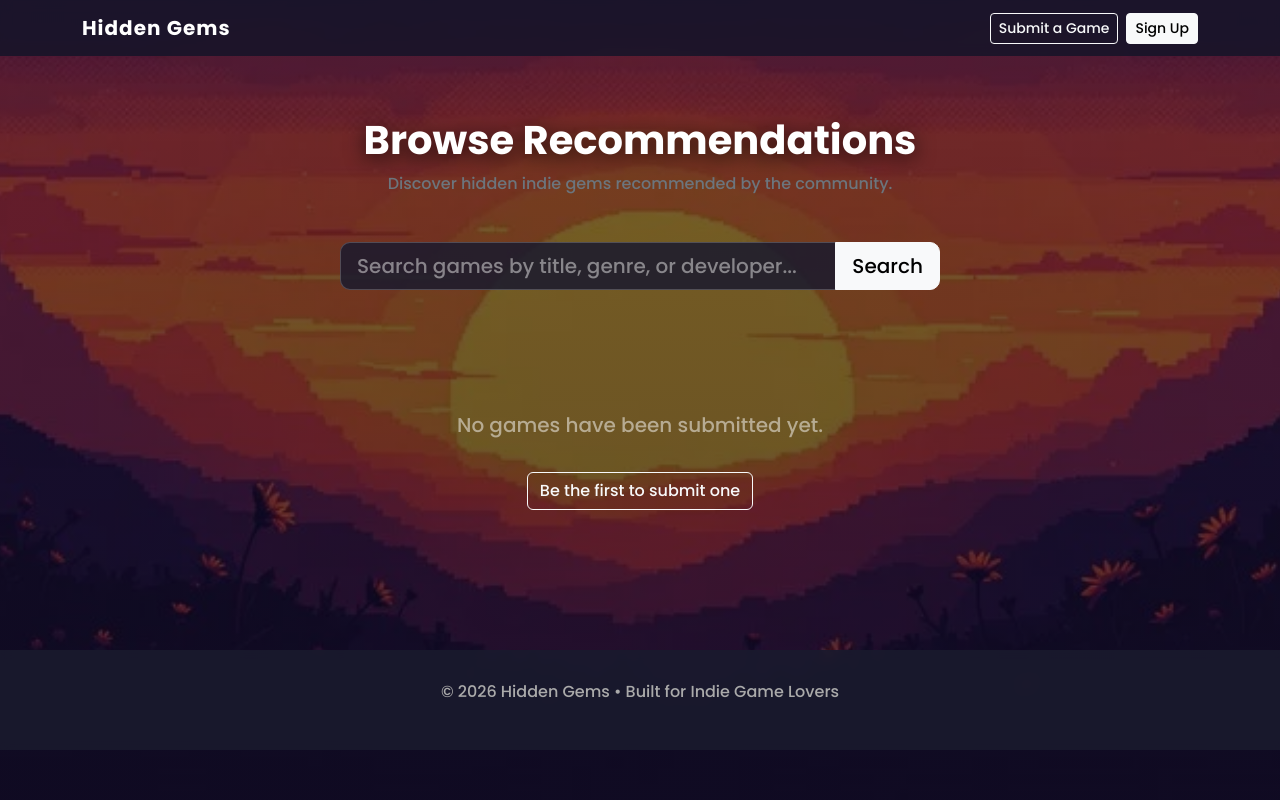
After one commit to CS4300-CS5300-SP26/dev3_cust2, a Django app: page /browse/ in a window 1280 px wide. The commit adds this page. Run offline with Django 4.2, Linux system fonts and the light colour scheme; data that the repository does not hold is empty.

Commit message:
Added game browse page. Search bar included for future functionality

```diff
--- a/hiddengems/hiddengems/settings.py
+++ b/hiddengems/hiddengems/settings.py
@@ -12,9 +12,12 @@ https://docs.djangoproject.com/en/4.2/ref/settings/
 import os
 from django.core.management.utils import get_random_secret_key
 from pathlib import Path
+from dotenv import load_dotenv
 
 # Build paths inside the project like this: BASE_DIR / 'subdir'.
 BASE_DIR = Path(__file__).resolve().parent.parent
+
+load_dotenv(BASE_DIR / ".env")
 
 
 # Quick-start development settings - unsuitable for production
--- /dev/null
+++ b/hiddengems/home/templates/home/browse.html
@@ -0,0 +1,250 @@
+{% load static %}
+<!DOCTYPE html>
+<html lang="en">
+<head>
+  <meta charset="UTF-8">
+  <title>Browse Games – Hidden Gems</title>
+  <meta name="viewport" content="width=device-width, initial-scale=1">
+
+  <!-- Bootstrap 5 -->
+  <link href="https://cdn.jsdelivr.net/npm/bootstrap@5.3.3/dist/css/bootstrap.min.css" rel="stylesheet">
+
+  <!-- Google Font -->
+  <link href="https://fonts.googleapis.com/css2?family=Poppins:wght@300;500;700&display=swap" rel="stylesheet">
+
+  <style>
+    body {
+      font-family: 'Poppins', sans-serif;
+      color: #ffffff;
+      background:
+        linear-gradient(rgba(15, 10, 35, 0.55), rgba(15, 10, 35, 0.65)),
+        url("{% static 'home/images/background.webp' %}");
+      background-size: cover;
+      background-position: center;
+      background-attachment: fixed;
+      min-height: 100vh;
+    }
+
+    .navbar {
+      background-color: rgba(20, 20, 40, 0.85);
+      backdrop-filter: blur(6px);
+    }
+
+    .navbar-brand {
+      font-weight: 700;
+      letter-spacing: 1px;
+    }
+
+    .page-header {
+      padding: 60px 0 30px;
+      text-align: center;
+    }
+
+    .page-header h1 {
+      font-size: 2.5rem;
+      font-weight: 700;
+      text-shadow: 0 4px 20px rgba(0,0,0,0.7);
+    }
+
+    .search-bar {
+      max-width: 600px;
+      margin: 0 auto 40px;
+    }
+
+    .search-bar input {
+      background: rgba(26, 26, 46, 0.85);
+      border: 1px solid rgba(255,255,255,0.2);
+      color: #fff;
+      border-radius: 10px 0 0 10px;
+    }
+
+    .search-bar input::placeholder {
+      color: rgba(255,255,255,0.45);
+    }
+
+    .search-bar input:focus {
+      background: rgba(26, 26, 46, 0.95);
+      border-color: rgba(255,255,255,0.5);
+      color: #fff;
+      box-shadow: none;
+    }
+
+    .search-bar button {
+      border-radius: 0 10px 10px 0;
+    }
+
+    .game-card {
+      background: rgba(26, 26, 46, 0.85);
+      border: none;
+      border-radius: 15px;
+      overflow: hidden;
+      text-decoration: none;
+      color: #fff;
+      display: block;
+      transition: transform 0.3s, box-shadow 0.3s;
+      backdrop-filter: blur(6px);
+      height: 100%;
+    }
+
+    .game-card:hover {
+      transform: translateY(-6px);
+      box-shadow: 0 12px 30px rgba(0,0,0,0.5);
+      color: #fff;
+    }
+
+    .game-card .thumbnail {
+      width: 100%;
+      height: 180px;
+      object-fit: cover;
+      background: rgba(15, 10, 35, 0.6);
+    }
+
+    .thumbnail-placeholder {
+      width: 100%;
+      height: 180px;
+      background: rgba(15, 10, 35, 0.6);
+      display: flex;
+      align-items: center;
+      justify-content: center;
+      color: rgba(255,255,255,0.25);
+      font-size: 0.85rem;
+    }
+
+    .game-card .card-body {
+      padding: 18px 20px;
+    }
+
+    .game-card .game-title {
+      font-size: 1.1rem;
+      font-weight: 600;
+      margin-bottom: 6px;
+    }
+
+    .game-card .game-genre {
+      font-size: 0.8rem;
+      color: rgba(255,255,255,0.5);
+      text-transform: uppercase;
+      letter-spacing: 0.05em;
+      margin-bottom: 8px;
+    }
+
+    .game-card .game-description {
+      font-size: 0.875rem;
+      color: rgba(255,255,255,0.7);
+      display: -webkit-box;
+      -webkit-line-clamp: 3;
+      -webkit-box-orient: vertical;
+      overflow: hidden;
+    }
+
+    .game-card .game-price {
+      font-size: 0.9rem;
+      font-weight: 600;
+      color: #a78bfa;
+      margin-top: 10px;
+    }
+
+    .empty-state {
+      text-align: center;
+      padding: 80px 20px;
+      color: rgba(255,255,255,0.5);
+    }
+
+    footer {
+      background: rgba(26, 26, 46, 0.9);
+      color: #aaa;
+      padding: 30px 0;
+      text-align: center;
+      margin-top: 60px;
+      backdrop-filter: blur(6px);
+    }
+  </style>
+</head>
+<body>
+
+<!-- Navbar -->
+<nav class="navbar navbar-expand-lg navbar-dark">
+  <div class="container">
+    <a class="navbar-brand" href="{% url 'index' %}">Hidden Gems</a>
+
+    <button class="navbar-toggler" type="button" data-bs-toggle="collapse" data-bs-target="#navMenu">
+      <span class="navbar-toggler-icon"></span>
+    </button>
+
+    <div class="collapse navbar-collapse justify-content-end" id="navMenu">
+      <div class="d-flex gap-2">
+        {% if user.is_authenticated %}
+          <span class="text-light btn-sm">Hi, {{ user.username }}</span>
+          <a href="{% url 'upload_game' %}" class="btn btn-outline-light btn-sm">Submit a Game</a>
+          <a href="/accounts/logout/" class="btn btn-outline-light btn-sm">Logout</a>
+        {% else %}
+          <a href="{% url 'upload_game' %}" class="btn btn-outline-light btn-sm">Submit a Game</a>
+          <a href="/accounts/signup/" class="btn btn-light btn-sm">Sign Up</a>
+        {% endif %}
+      </div>
+    </div>
+  </div>
+</nav>
+
+<!-- Page Header -->
+<section class="page-header">
+  <div class="container">
+    <h1>Browse Recommendations</h1>
+    <p class="text-secondary">Discover hidden indie gems recommended by the community.</p>
+  </div>
+</section>
+
+<!-- Search Bar -->
+<div class="container">
+  <div class="search-bar">
+    <form class="input-group" method="get" action="#">
+      <input
+        type="text"
+        name="q"
+        class="form-control form-control-lg"
+        placeholder="Search games by title, genre, or developer..."
+      >
+      <button class="btn btn-light btn-lg" type="submit">Search</button>
+    </form>
+  </div>
+</div>
+
+<!-- Game Grid -->
+<div class="container mb-5">
+  {% if games %}
+    <div class="row row-cols-1 row-cols-sm-2 row-cols-md-3 row-cols-xl-4 g-4">
+      {% for game in games %}
+        <div class="col">
+          <a href="{% url 'game_detail' game.slug %}" class="game-card">
+            {% if game.thumbnail %}
+              <img src="{{ game.thumbnail.url }}" alt="{{ game.title }}" class="thumbnail">
+            {% else %}
+              <div class="thumbnail-placeholder">No Image</div>
+            {% endif %}
+            <div class="card-body">
+              <div class="game-genre">{{ game.genre|default:"Indie" }}</div>
+              <div class="game-title">{{ game.title }}</div>
+              <div class="game-description">{{ game.description }}</div>
+              <div class="game-price">
+                {% if game.price == 0 %}Free{% else %}${{ game.price }}{% endif %}
+              </div>
+            </div>
+          </a>
+        </div>
+      {% endfor %}
+    </div>
+  {% else %}
+    <div class="empty-state">
+      <p class="fs-5">No games have been submitted yet.</p>
+      <a href="{% url 'upload_game' %}" class="btn btn-outline-light mt-3">Be the first to submit one</a>
+    </div>
+  {% endif %}
+</div>
+
+<footer>
+  <p>© 2026 Hidden Gems • Built for Indie Game Lovers</p>
+</footer>
+
+<script src="https://cdn.jsdelivr.net/npm/bootstrap@5.3.3/dist/js/bootstrap.bundle.min.js"></script>
+</body>
+</html>
--- a/hiddengems/home/templates/index.html
+++ b/hiddengems/home/templates/index.html
@@ -120,7 +120,7 @@
       Discover obscure and underrated indie games through community recommendations.
       Find your next favorite experience beyond the mainstream.
     </p>
-    <a href="#" class="btn btn-lg btn-light mt-3">Browse Recommendations</a>
+    <a href="{% url 'browse' %}" class="btn btn-lg btn-light mt-3">Browse Recommendations</a>
   </div>
 </section>
 
--- a/hiddengems/home/urls.py
+++ b/hiddengems/home/urls.py
@@ -5,6 +5,9 @@ from . import views
 urlpatterns = [
     # Homepage
     path('', views.index, name='index'),
+
+    # Browse/explore all games
+    path('browse/', views.browse, name='browse'),
 
     # Page where developers upload their games
     # Accessible at: /upload/
--- a/hiddengems/home/views.py
+++ b/hiddengems/home/views.py
@@ -44,6 +44,11 @@ def upload_game(request):
     return render(request, "home/upload_game.html", {"form": form})
 
 
+def browse(request):
+    games = Game.objects.all().order_by('-created_at')
+    return render(request, 'home/browse.html', {'games': games})
+
+
 def game_detail(request, slug):
     game = get_object_or_404(Game, slug=slug)
 
--- a/hiddengems/requirements.txt
+++ b/hiddengems/requirements.txt
@@ -9,6 +9,7 @@ isoweek==1.3.3
 packaging==26.0
 psycopg2-binary==2.9.11
 python-dateutil==2.9.0.post0
+python-dotenv==1.0.1
 pytz==2024.1
 screen==1.0.1
 setuptools==68.1.2
```
Also changed, not shown: hiddengems/media/game_thumbnails/hollow_knight.avif (added), 1 other file.
